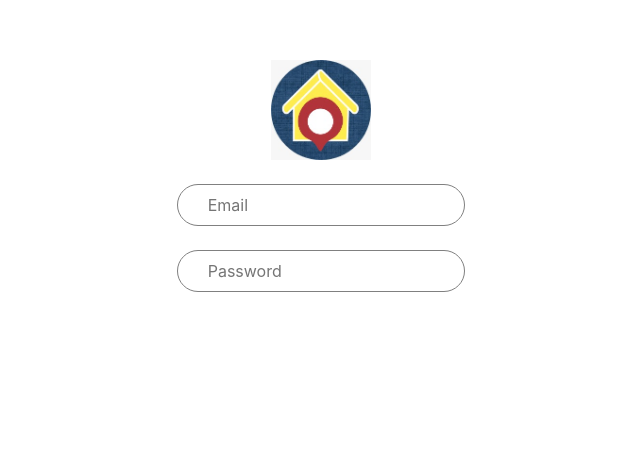
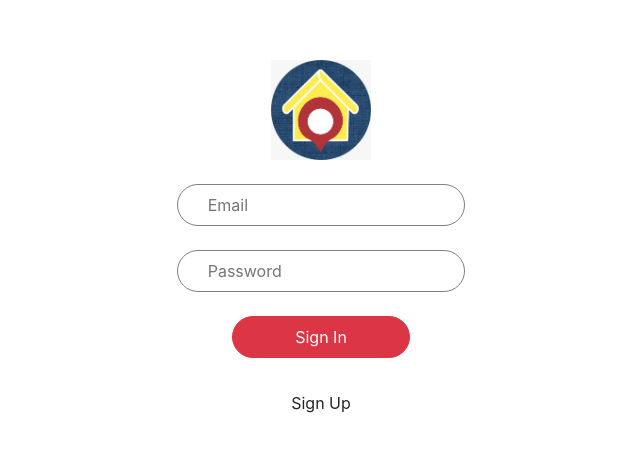
Before and after one commit to nitin-1926/Quickstay-Clone-Test, a plain HTML site: page public/index.html in a window 1280 px wide. Shown: the part 107-558 px from the top of the page, without its empty margins (319-959 px from the left). Drawn offline with nearby package versions, Linux system fonts and the light colour scheme.

Commit message:
Sign In Complete

```diff
--- a/public/css/style.css
+++ b/public/css/style.css
@@ -12,3 +12,16 @@
     outline: 0;
     border-color: blue;
 }
+button{
+    height: 42px;
+    width: 16%;
+    text-align: center;
+}
+#signupbtn{
+    -webkit-transition-duration: 0.4s;
+    transition-duration: 0.4s;
+}
+#signupbtn:hover{
+    background-color: #2B4D71;
+    color: white;
+}
--- a/public/index.html
+++ b/public/index.html
@@ -18,7 +18,10 @@
       <img src="images/quickstay.jpeg" height="100px" width="100px"><br><br>
 
       <input type="text" placeholder="Email" class="inputt" class="border border-light"><br><br>
-      <input type="text" placeholder="Password" class="inputt" class="border border-light">
+      <input type="text" placeholder="Password" class="inputt" class="border border-light"><br><br>
+
+      <button class="btn btn-danger" style="border-radius: 3rem;">Sign In</button><br><br>
+      <button class="btn btn-default" id="signupbtn" style="border-radius: 3rem;">Sign Up</button>
     </div>
   </center>
 </div>
```
